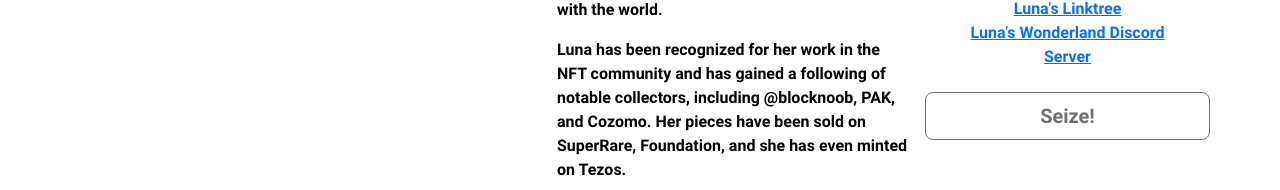
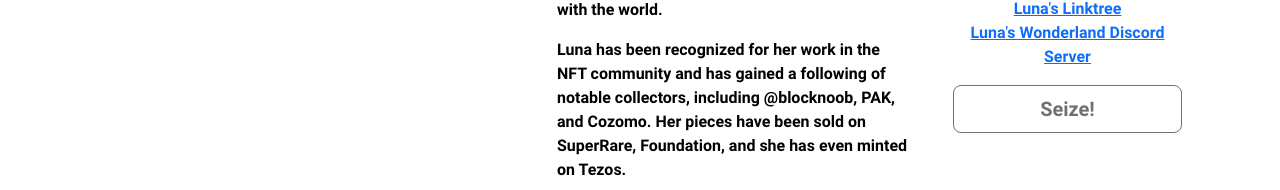
Before and after one commit to OMPub/om.pub, a Next.js app in the folder web/: page /memes/83/artist in a window 1280 px wide. Shown: the part 529-719 px from the top of the page. Built offline with nearby package versions, Linux system fonts and the light colour scheme; no server answers; what wagmi would draw is missing.

Commit message:
Fixes button margin

```diff
--- a/web/src/components/artistProfile/ArtistProfile.module.scss
+++ b/web/src/components/artistProfile/ArtistProfile.module.scss
@@ -30,5 +30,5 @@
 }
 
 .seizeButton {
-    margin-top: 1rem;
+    margin: 1rem;
 }
--- a/web/src/components/artistProfile/ArtistProfile.tsx
+++ b/web/src/components/artistProfile/ArtistProfile.tsx
@@ -61,13 +61,13 @@ Luna's art embodies a sense of wonder and imagination, inviting the viewer to ex
                 <a href="https://linktr.ee/lunaleonis" target="_blank">Luna's Linktree</a>
                 <a href="https://discord.gg/JAhzGprv" target="_blank">Luna's Wonderland Discord Server</a>
             </Row>
-            <Row>
+            <Row className={`${styles.seizeButton}`}>
               <Button
                 variant="outline-dark"
                 size="lg"
                 disabled
                 href="https://seize.io/the-memes/83?focus=live"
-                className={`${styles.seizeButton}`}>
+                >
                 Seize!
               </Button>
             </Row>
```
